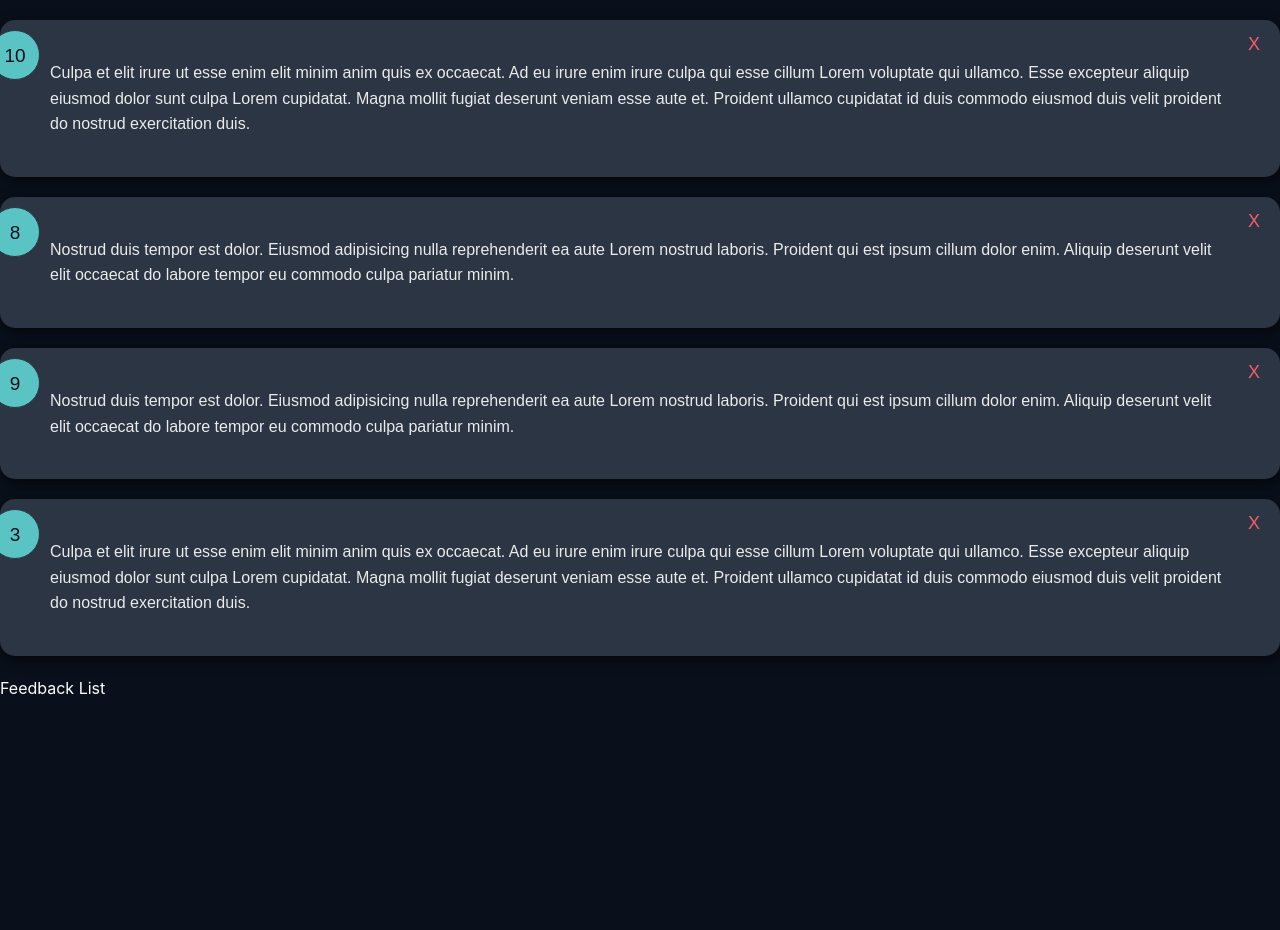
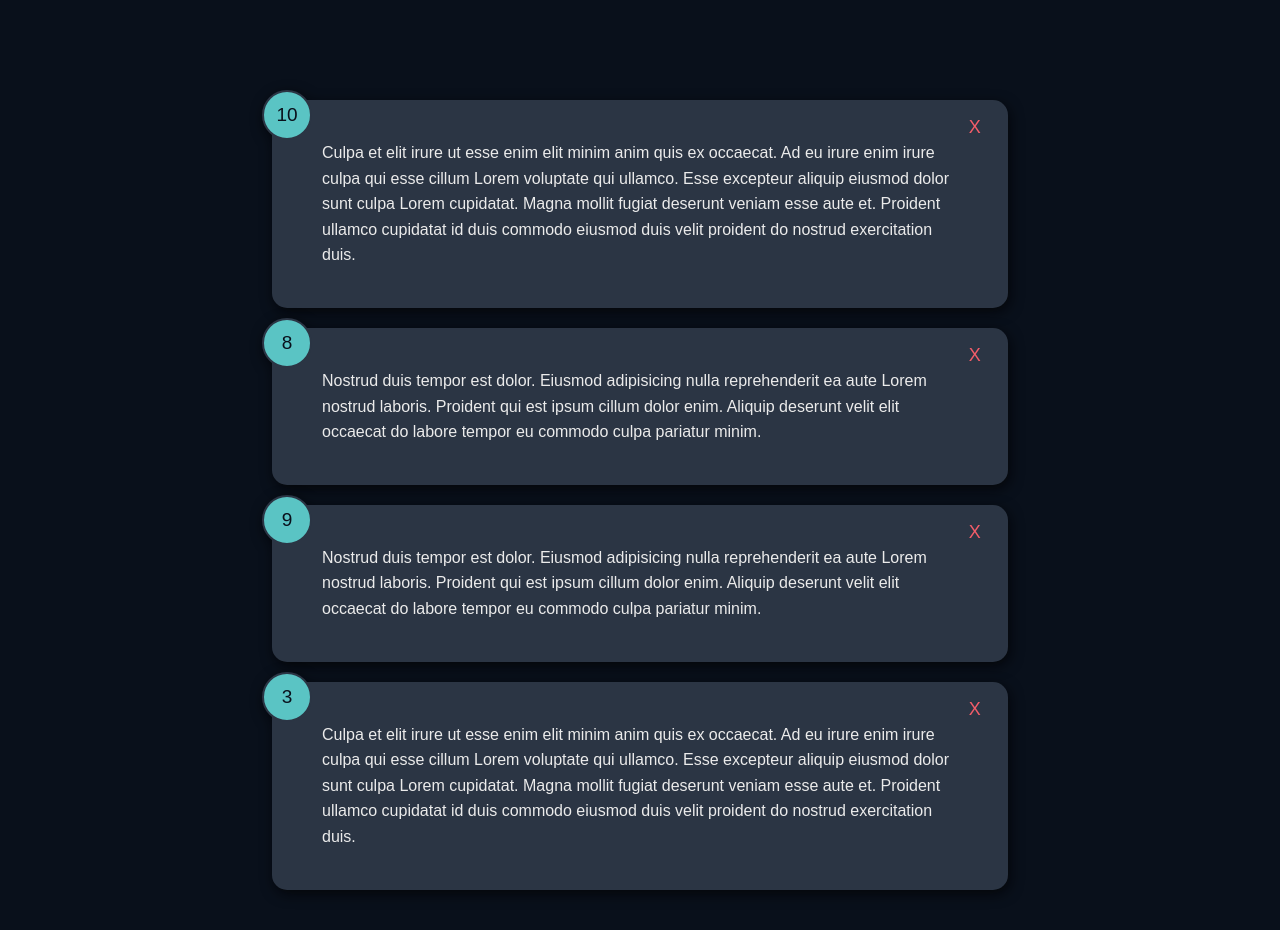
Before and after one commit to aam198/svelte-feedback, a Svelte app: page / in a window 1280 px wide. Shown: the top 930 px of the page. Before the commit the page ends 800 px from the top, so only its background shows below. Built offline with nearby package versions, Linux system fonts and the light colour scheme.

Commit message:
feedback item delete, event forwarding through components

```diff
--- a/public/global.css
+++ b/public/global.css
@@ -30,6 +30,7 @@ ul {
 .container{
   max-width: 768px;
   margin: 100px auto;
+  padding: 0 1rem;
 }
 
 input, button, select, textarea {
--- a/src/App.svelte
+++ b/src/App.svelte
@@ -22,12 +22,17 @@
       rating: 3,
       text: 'Culpa et elit irure ut esse enim elit minim anim quis ex occaecat. Ad eu irure enim irure culpa qui esse cillum Lorem voluptate qui ullamco. Esse excepteur aliquip eiusmod dolor sunt culpa Lorem cupidatat. Magna mollit fugiat deserunt veniam esse aute et. Proident ullamco cupidatat id duis commodo eiusmod duis velit proident do nostrud exercitation duis.'
     },
+  ]
 
-  ]
+  const deleteFeedback = (e) => {
+    const itemId= e.detail
+    feedback = feedback.filter((item) => item.id != itemId)
+  }
+
 </script>
 
-<main>
-  <FeedbackList {feedback} />
+<main class="container">
+  <FeedbackList {feedback} on:delete-feedback={deleteFeedback} />
 </main>
 
 <style>
--- a/src/components/FeedbackItem.svelte
+++ b/src/components/FeedbackItem.svelte
@@ -1,6 +1,12 @@
 <script>
+  import { createEventDispatcher} from 'svelte'
   import Card from './Card.svelte'
   export let item
+
+  const dispatch = createEventDispatcher();
+  const handleDelete = (itemId) =>{
+    dispatch('delete-feedback', itemId)
+  }
 </script>
 
 
@@ -8,7 +14,7 @@
   <div class="rating-display">
     {item.rating}
   </div>
-  <div class="close">X</div>
+  <button class="close" on:click={() => handleDelete(item.id)}>X</button>
   <p class="text-display">
     {item.text}
   </p>
@@ -18,15 +24,15 @@
 <style>
   .rating-display{
     position: absolute;
-    top: 10px;
+    top: -10px;
     left: -10px;
     width: 50px;
     height: 50px;
     background: hsl(var(--rating-clr));
     color: hsl(var(--bkg-clr));
-    border: 1px #2b3544 solid;
+    border: 2px #2b3544 solid;
     border-radius: 50%;
-    padding: 10px;
+    padding: 8px;
     text-align: center;
     font-size: 19px;
   }
@@ -38,9 +44,15 @@
     top: 10px;
     right: 20px;
     cursor: pointer;
+    background: none;
+    border: 0;
   }
   .close:hover{
     color: #f67d87
   }
 
+  .close:active{
+    background: none;
+  }
+
 </style>
--- a/src/components/FeedbackList.svelte
+++ b/src/components/FeedbackList.svelte
@@ -6,7 +6,8 @@
 
 </script>
 
+
+
 {#each feedback as fb (fb.id)}
-  <FeedbackItem item={fb} />
+  <FeedbackItem item={fb} on:delete-feedback />
 {/each}
-Feedback List
```
